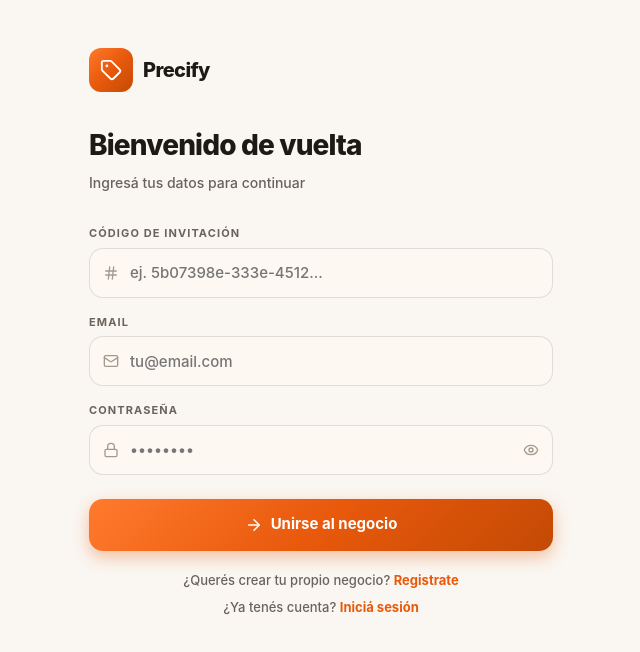
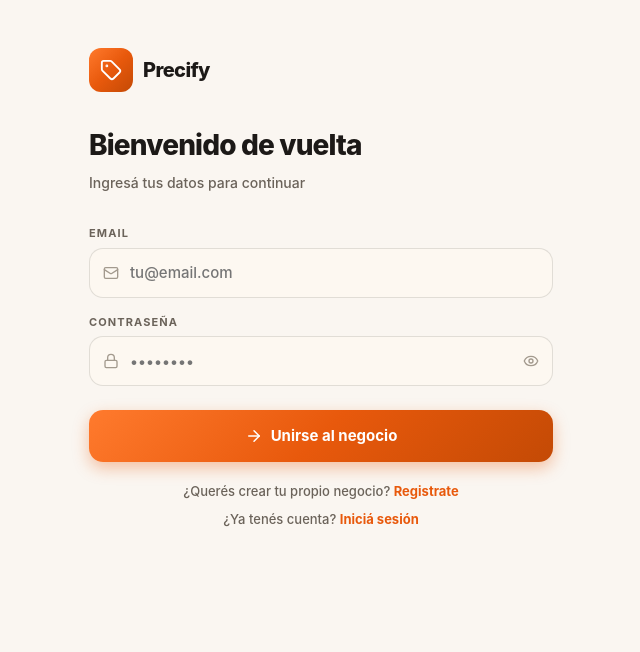
Before and after one commit to Marcus-dev-31/Product-Manager, a React (Vite) app: page /login in a window 1280 px wide. Shown: the top 652 px of the page, without its empty margins (319-959 px from the left). Built offline with nearby package versions, Linux system fonts and the light colour scheme.

Commit message:
feat: rol team complete

```diff
--- a/src/pages/LoginPage.tsx
+++ b/src/pages/LoginPage.tsx
@@ -52,26 +52,10 @@ export function LoginPage() {
       </div>
 
       <h1 className="auth-title">Bienvenido de vuelta</h1>
-      <p className="auth-subtitle">
-        Ingresá tus datos para continuar
-      </p>
+      <p className="auth-subtitle">Ingresá tus datos para continuar</p>
 
       <div className="auth-form">
         {error && <div className="auth-error">{error}</div>}
-
-        <div className="form-group">
-          <label>Código de invitación</label>
-          <div className="auth-input-wrap">
-            <Hash size={16} className="auth-input-icon" />
-            <input
-              className="input-field"
-              type="text"
-              placeholder="ej. 5b07398e-333e-4512..."
-              value={inviteCode}
-              onChange={(e) => setInviteCode(e.target.value)}
-            />
-          </div>
-        </div>
 
         <div className="form-group">
           <label>Email</label>
```
